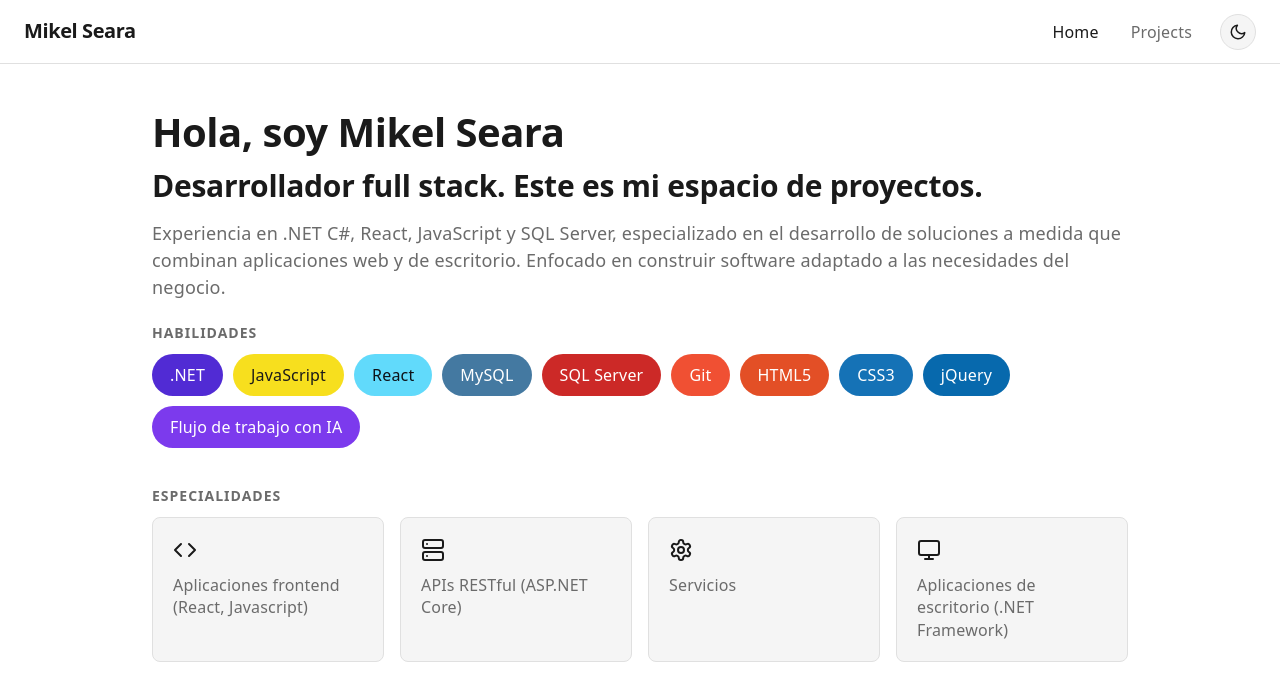
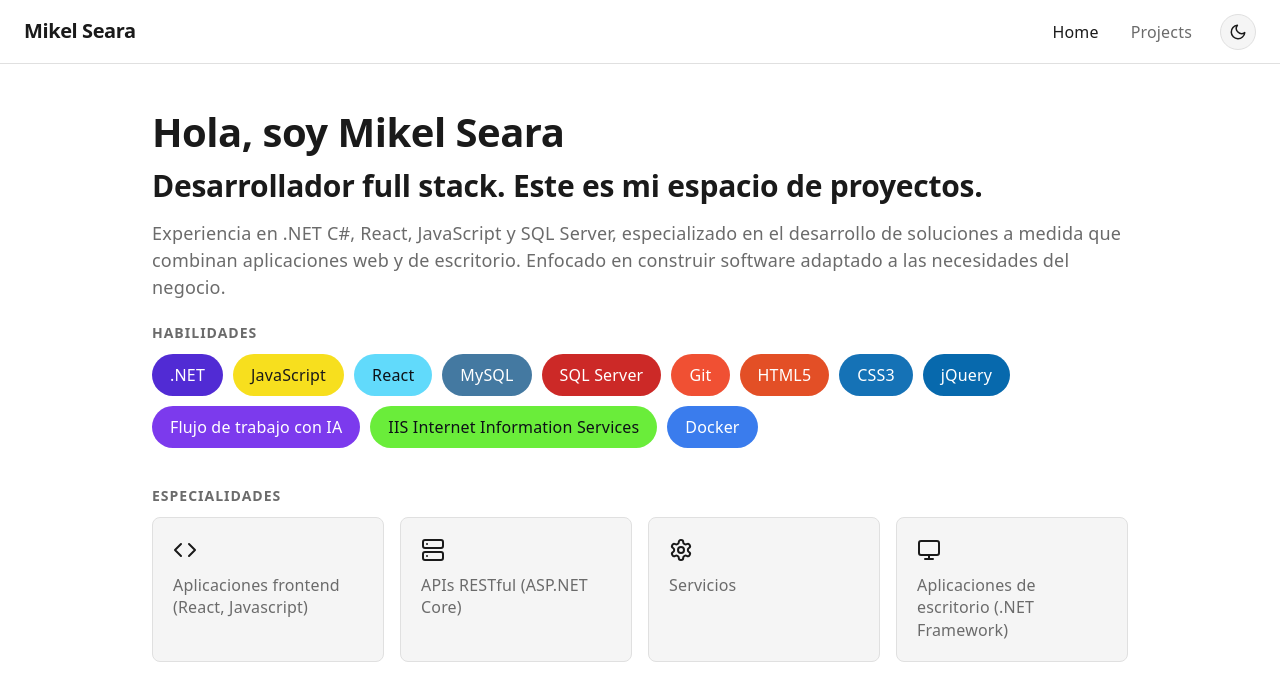
Before and after one commit to mikels111/mikels111.github.io, a React (Vite) app: page / in a window 1280 px wide. Shown: the top 700 px of the page. Built offline with nearby package versions, Linux system fonts and the light colour scheme.

Commit message:
Add IIS and Docker skills to the skills section

```diff
--- a/src/pages/Home.jsx
+++ b/src/pages/Home.jsx
@@ -9,6 +9,10 @@ const skills = [
   { name: 'CSS3', color: '#1572B6', text: '#ffffff' },
   { name: 'jQuery', color: '#0769AD', text: '#ffffff' },
   { name: 'Flujo de trabajo con IA', color: '#7C3AED', text: '#ffffff' },
+  { name: 'IIS Internet Information Services', color: '#6aed3a', text: '#0d1117' },
+  { name: 'Docker', color: '#3a7ced', text: '#ffffff' },
+
+
 ]
 
 const iconProps = {
```
